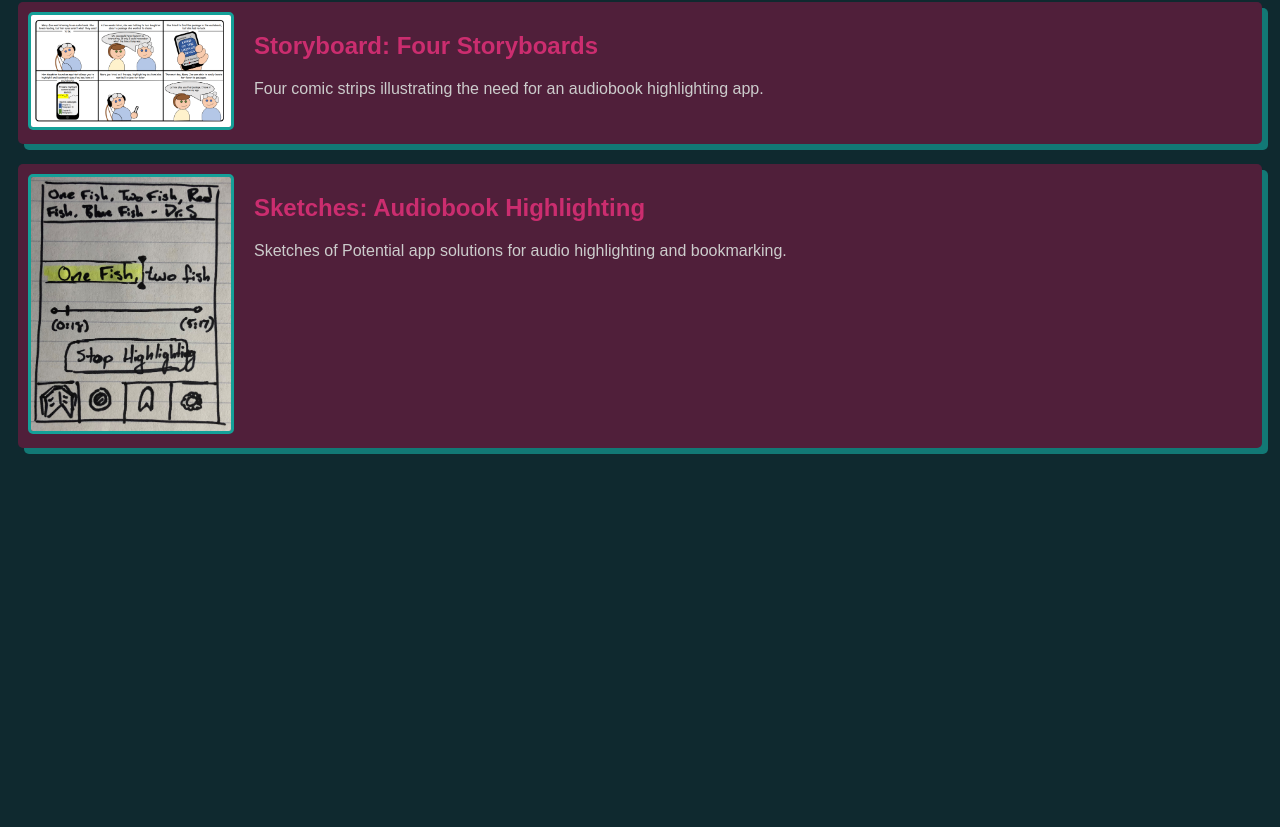
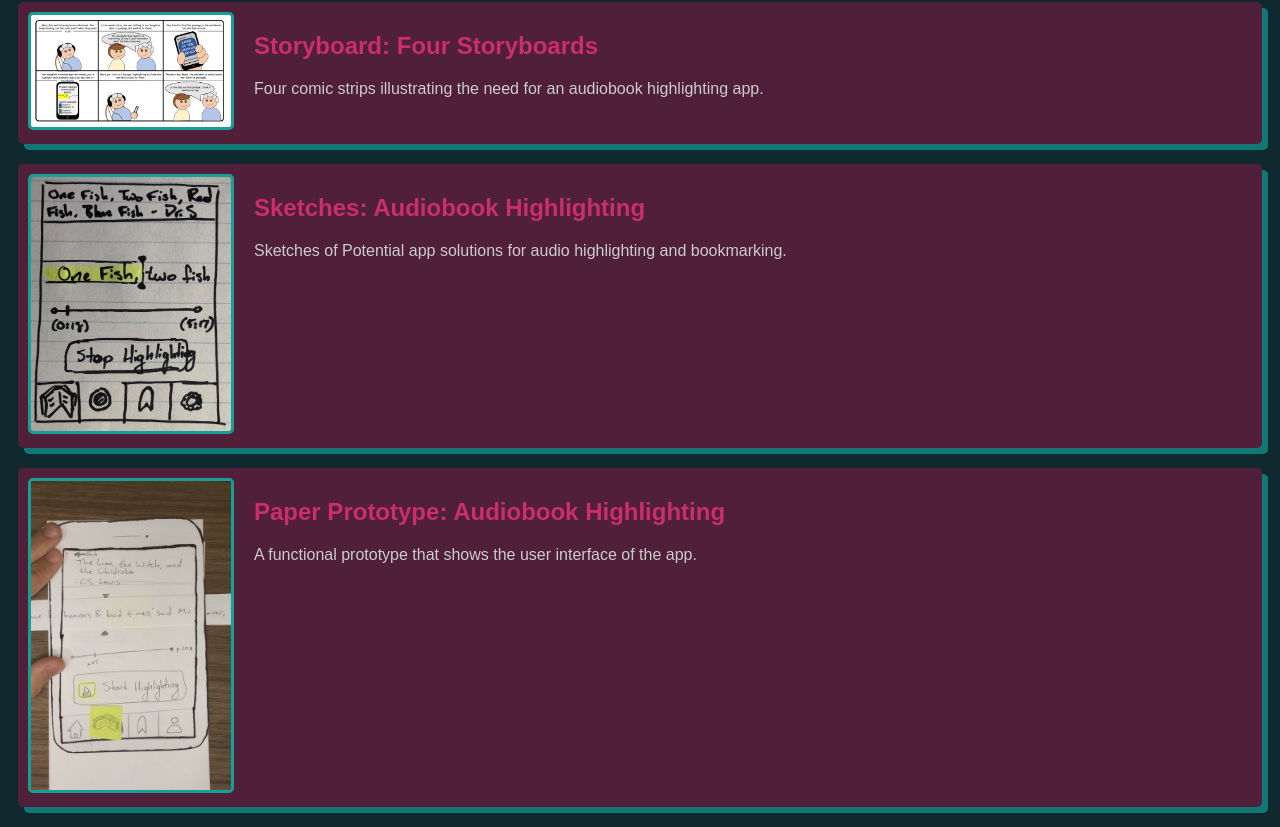
Before and after one commit to k-protz/k-protz.github.io, a plain HTML site: page index.html in a window 1280 px wide. Shown: the part 732-1559 px from the top of the page. Before the commit the page ends 1200 px from the top, so only its background shows below. Drawn offline with Linux system fonts and the light colour scheme.

Commit message:
Add files via upload

```diff
--- a/index.html
+++ b/index.html
@@ -11,6 +11,7 @@
             Kevin Protzman's CSCE 190 Site
         </h1>
 
+        <div class="assignments">
             <!-- Problem Statement Assignment -->
             <section class="assignment">
                 <a href="Files\problem_statement.pdf"><img src="Images/ProblemStatement.PNG"></a>
@@ -56,5 +57,14 @@
                 </section>
             </section>
 
+            <!-- Paper Prototype Assignment -->
+            <section class="assignment">
+                <a href="https://youtu.be/thgX-K1PeOs"><img src="Images/paper_prototype_png.PNG"></a>
+                <section class="ass-details">
+                    <a href="https://youtu.be/thgX-K1PeOs"><h2>Paper Prototype: Audiobook Highlighting</h2></a>
+                    <p>A functional prototype that shows the user interface of the app.</p>
+                </section>
+            </section>
+        </div>
     </body>
 </html>
--- a/styles.css
+++ b/styles.css
@@ -1,6 +1,10 @@
 body{
     background: #0F292F;
     font-family:Arial, Helvetica, sans-serif;
+}
+
+.assignments{
+
 }
 
 .assignment{
@@ -13,7 +17,7 @@ body{
     box-shadow: 6px 6px #14a099a9;
 }
 
-.assignment img {
+.assignment img{
     width:200px;
     border:3px solid #14A098;
     margin-right: 20px;
```
Lines whose indentation alone changed are shown as unchanged.
